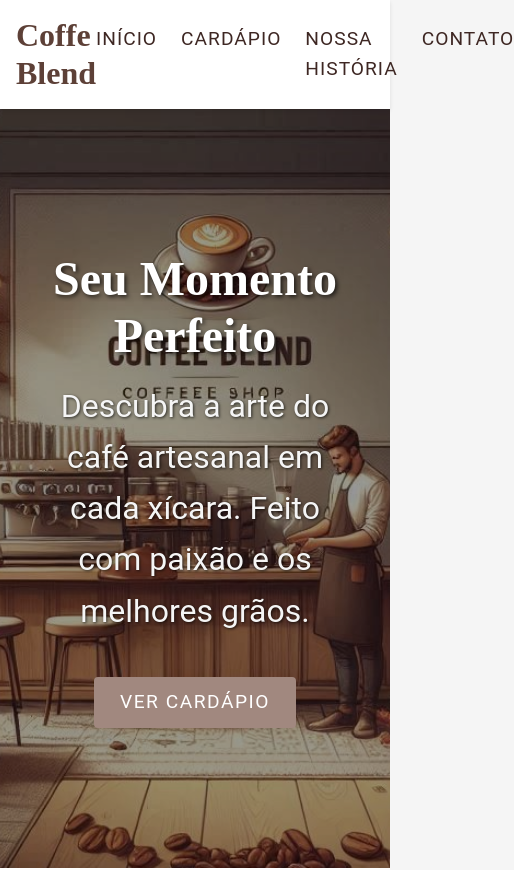
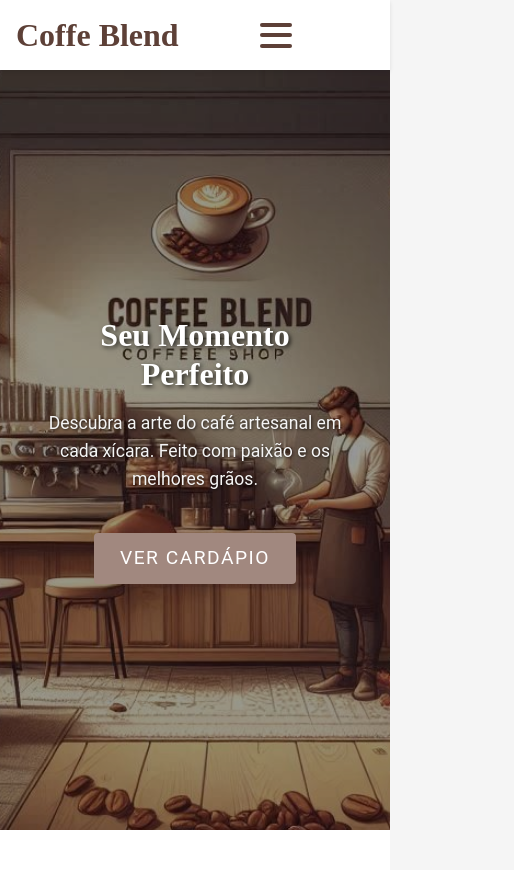
Before and after one commit to PatricAugusto/Free-Template-Cafeteria-v1, a React (Vite) app: page / in a window 390 px wide. Shown: the top 870 px of the page, 514 px wide, since content can reach past the window. Built offline with nearby package versions, Linux system fonts and the light colour scheme.

Commit message:
refactor(responsive): Implementa responsividade avançada em todos os componentes

```diff
--- a/src/components/AboutSection/AboutSection.styles.js
+++ b/src/components/AboutSection/AboutSection.styles.js
@@ -12,6 +12,15 @@ export const AboutTitle = styled.h2`
   color: ${theme.colors.primary};
   margin-bottom: ${theme.spacings.large};
   text-align: left;
+
+  @media (max-width: 768px) {
+    font-size: 2rem;
+    text-align: center;
+  }
+
+  @media (max-width: 480px) {
+    font-size: 1.8rem;
+  }
 `;
 
 export const ContentWrapper = styled.div`
--- a/src/components/ContactSection/ContactSection.styles.js
+++ b/src/components/ContactSection/ContactSection.styles.js
@@ -4,6 +4,14 @@ import { StyledButton } from '../Button/Button.styles';
 export const ContactContainer = styled.section`
   padding: ${({ theme }) => theme.spacings.extraLarge} 10%;
   background-color: ${({ theme }) => theme.colors.background};
+
+  @media (max-width: 768px) {
+    padding: ${({ theme }) => theme.spacings.large} 5%;
+  }
+
+  @media (max-width: 480px) {
+    padding: ${({ theme }) => theme.spacings.large} 3%;
+  }
 `;
 
 export const ContactTitle = styled.h2`
@@ -22,6 +30,7 @@ export const ContactContent = styled.div`
 
   @media (max-width: 768px) {
     flex-direction: column;
+    gap: ${({ theme }) => theme.spacings.large};
   }
 `;
 
--- a/src/components/Footer/Footer.styles.js
+++ b/src/components/Footer/Footer.styles.js
@@ -16,7 +16,7 @@ export const FooterContent = styled.div`
 
   @media (max-width: 768px) {
     flex-direction: column;
-    padding: ${({ theme }) => theme.spacings.large};
+    padding: ${({ theme }) => theme.spacings.medium};
     gap: ${({ theme }) => theme.spacings.extraLarge};
     text-align: center;
   }
--- a/src/components/Header/Header.jsx
+++ b/src/components/Header/Header.jsx
@@ -1,5 +1,5 @@
-import React from 'react';
-import { NavContainer, Logo, NavList, NavItem, NavLink } from './Header.styles';
+import React, { useState } from 'react';
+import { NavContainer, Logo, NavList, NavItem, NavLink, HamburgerIcon } from './Header.styles';
 
 const navItems = [
   { id: 'home', label: 'Início', href: '#home' },
@@ -9,15 +9,33 @@ const navItems = [
 ];
 
 const Header = () => {
+
+  const [isOpen, setIsOpen] = useState(false);
+
+  const handleLinkClick = () => {
+    setIsOpen(false);
+  };
+
   return (
     <NavContainer>
       <Logo>Coffe Blend</Logo>
 
+      <HamburgerIcon
+        onClick={() => setIsOpen(!isOpen)}
+        $isOpen={isOpen}
+      >
+        <div />
+        <div />
+        <div />
+      </HamburgerIcon>
+
       <nav>
-        <NavList>
+        <NavList $isOpen={isOpen}>
           {navItems.map((item) => (
             <NavItem key={item.id}>
-              <NavLink href={item.href}>{item.label}</NavLink>
+              <NavLink href={item.href} onClick={handleLinkClick}>
+                {item.label}
+              </NavLink>
             </NavItem>
           ))}
         </NavList>
--- a/src/components/Header/Header.styles.js
+++ b/src/components/Header/Header.styles.js
@@ -18,7 +18,6 @@ export const NavContainer = styled.header`
 `;
 
 export const Logo = styled.h1`
-  /* Estilos para o logo */
   font-family: ${({ theme }) => theme.typography.heading};
   font-size: ${({ theme }) => theme.typography.size.large};
   color: ${({ theme }) => theme.colors.primary};
@@ -29,10 +28,73 @@ export const Logo = styled.h1`
 export const NavList = styled.ul`
   display: flex;
   gap: ${({ theme }) => theme.spacings.large};
+
+  @media (max-width: 768px) {
+    position: absolute;
+    top: 100%;
+    left: 0;
+    width: 100%;
+    flex-direction: column;
+    background-color: ${({ theme }) => theme.colors.white};
+    box-shadow: 0 4px 8px rgba(0, 0, 0, 0.1);
+    padding: ${({ theme }) => theme.spacings.medium} 0;
+
+    transform: translateY(${props => (props.$isOpen ? '0' : '-100%')});
+    opacity: ${props => (props.$isOpen ? '1' : '0')};
+    pointer-events: ${props => (props.$isOpen ? 'auto' : 'none')};
+    transition: transform 0.3s ease-in-out, opacity 0.3s ease-in-out;
+  }
 `;
 
 export const NavItem = styled.li`
   display: inline-block;
+
+  @media (max-width: 768px) {
+    padding: ${({ theme }) => theme.spacings.small} ${({ theme }) => theme.spacings.extraLarge};
+    width: 100%;
+    text-align: center;
+    border-bottom: 1px solid ${({ theme }) => theme.colors.background};
+
+    &:last-child {
+      border-bottom: none;
+    }
+  }
+`;
+
+export const HamburgerIcon = styled.div`
+  display: none;
+  flex-direction: column;
+  justify-content: space-around;
+  width: 2rem;
+  height: 2rem;
+  cursor: pointer;
+  z-index: 1001;
+
+  @media (max-width: 768px) {
+    display: flex;
+  }
+
+  div {
+    width: 2rem;
+    height: 0.25rem;
+    background: ${({ theme }) => theme.colors.primary};
+    border-radius: 10px;
+    transition: all 0.3s linear;
+    transform-origin: 1px;
+
+    &:first-child {
+      transform: ${({ $isOpen }) => ($isOpen ? 'rotate(45deg)' : 'rotate(0)')};
+    }
+
+    &:nth-child(2) {
+      opacity: ${({ $isOpen }) => ($isOpen ? '0' : '1')};
+      transform: ${({ $isOpen }) => ($isOpen ? 'translateX(20px)' : 'translateX(0)')};
+    }
+
+    &:nth-child(3) {
+      transform: ${({ $isOpen }) => ($isOpen ? 'rotate(-45deg)' : 'rotate(0)')};
+    }
+  }
 `;
 
 export const NavLink = styled.a`
--- a/src/components/HeroSection/HeroSection.styles.js
+++ b/src/components/HeroSection/HeroSection.styles.js
@@ -35,6 +35,14 @@ export const Title = styled.h1`
   font-size: ${({ theme }) => theme.typography.size.huge};
   margin-bottom: ${({ theme }) => theme.spacings.medium};
   text-shadow: 2px 2px 4px rgba(0, 0, 0, 0.7);
+
+  @media (max-width: 768px) {
+    font-size: 2.5rem;
+  }
+
+  @media (max-width: 480px) {
+    font-size: 2rem;
+  }
 `;
 
 export const Subtitle = styled.p`
@@ -42,4 +50,8 @@ export const Subtitle = styled.p`
   font-size: ${({ theme }) => theme.typography.size.large};
   margin-bottom: ${({ theme }) => theme.spacings.large};
   text-shadow: 1px 1px 3px rgba(0, 0, 0, 0.7);
+
+  @media (max-width: 768px) {
+    font-size: 1.1rem;
+  }
 `;
--- a/src/components/Menu/Menu.styles.js
+++ b/src/components/Menu/Menu.styles.js
@@ -4,6 +4,14 @@ export const MenuSection = styled.section`
   padding: ${({ theme }) => theme.spacings.extraLarge} 10%;
   background-color: ${({ theme }) => theme.colors.background};
   text-align: center;
+
+  @media (max-width: 768px) {
+    padding: ${({ theme }) => theme.spacings.large} 5%;
+  }
+
+  @media (max-width: 480px) {
+    padding: ${({ theme }) => theme.spacings.large} 3%;
+  }
 `;
 
 export const MenuTitle = styled.h2`
```
